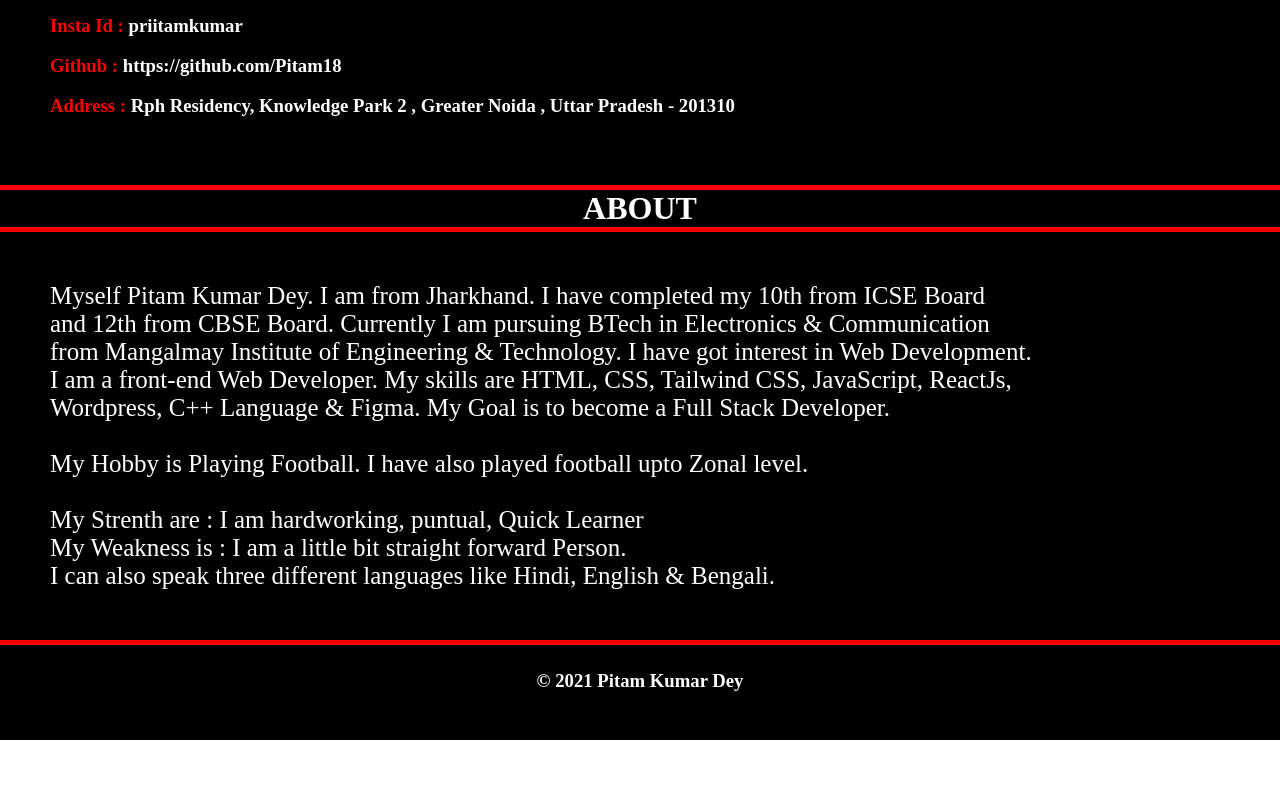
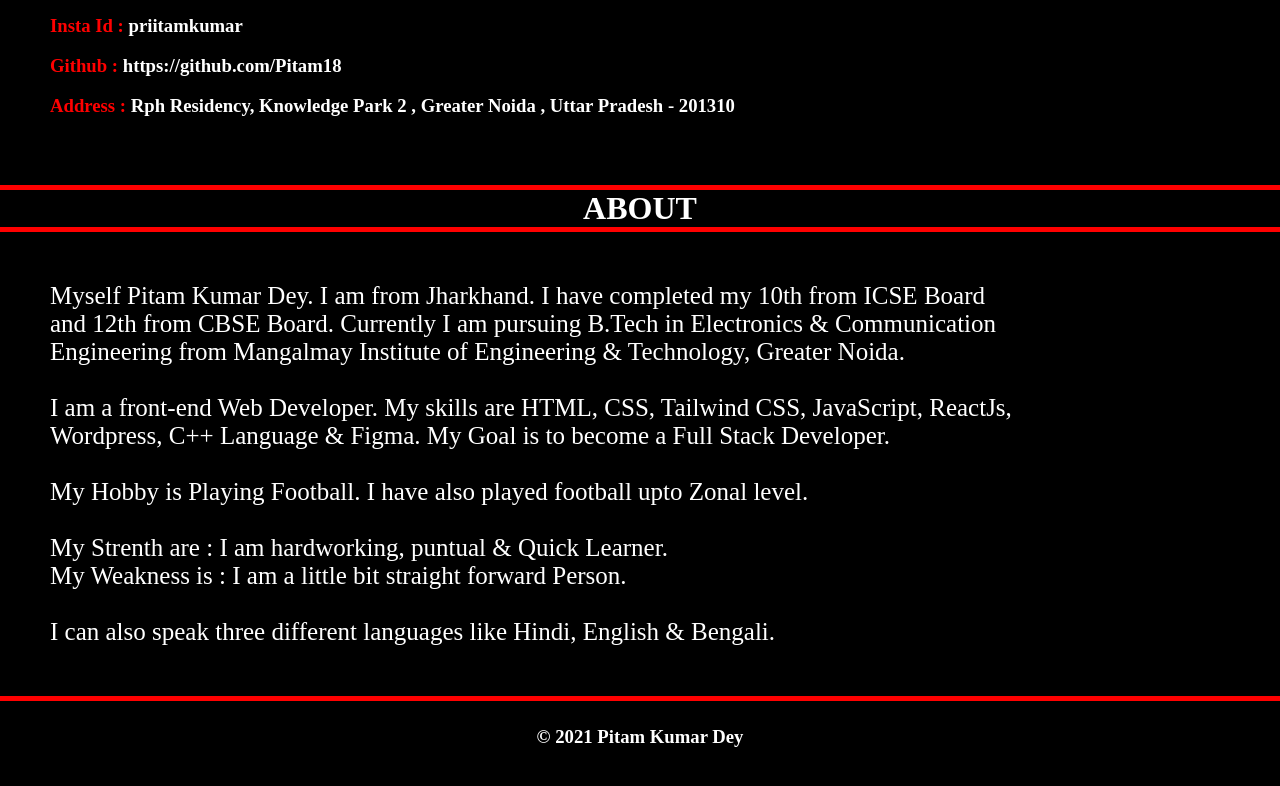
Before and after one commit to Pitam18/My_Portfolio, a plain HTML site: page index.html in a window 1280 px wide. Shown: the part 2660-3446 px from the top of the page. Before the commit the page ends 3400 px from the top, so only its background shows below. Drawn offline with Linux system fonts and the light colour scheme.

Commit message:
Update index.html

```diff
--- a/index.html
+++ b/index.html
@@ -137,13 +137,13 @@
 
 	<div>
 		<p>Myself Pitam Kumar Dey. I am from Jharkhand. I have completed my 10th from ICSE Board <br>
-		   and 12th from CBSE Board. Currently I am pursuing BTech in Electronics & Communication <br>
-		   from Mangalmay Institute of Engineering & Technology. I have got interest in Web Development.<br>
+		   and 12th from CBSE Board. Currently I am pursuing B.Tech in Electronics & Communication<br>
+		   Engineering from Mangalmay Institute of Engineering & Technology, Greater Noida.<br><br>
 		   I am a front-end Web Developer. My skills are HTML, CSS, Tailwind CSS, JavaScript, ReactJs,<br>
 		   Wordpress, C++ Language & Figma. My Goal is to become a Full Stack Developer.<br><br>
 		   My Hobby is Playing Football. I have also played football upto Zonal level.<br><br>
-		   My Strenth are : I am hardworking, puntual, Quick Learner <br>
-		   My Weakness is : I am a little bit straight forward Person.<br>
+		   My Strenth are : I am hardworking, puntual & Quick Learner. <br>
+		   My Weakness is : I am a little bit straight forward Person.<br><br>
 		   I can also speak three different languages like Hindi, English & Bengali.
 		</p>
 	</div>
```
